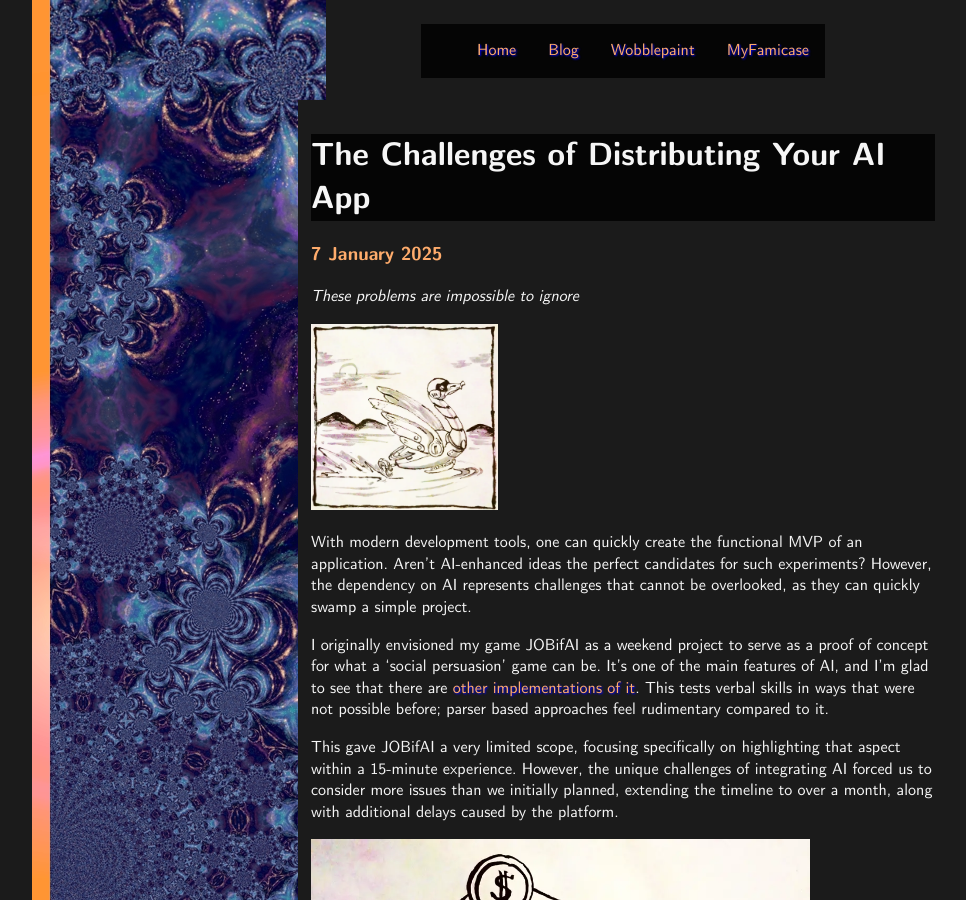
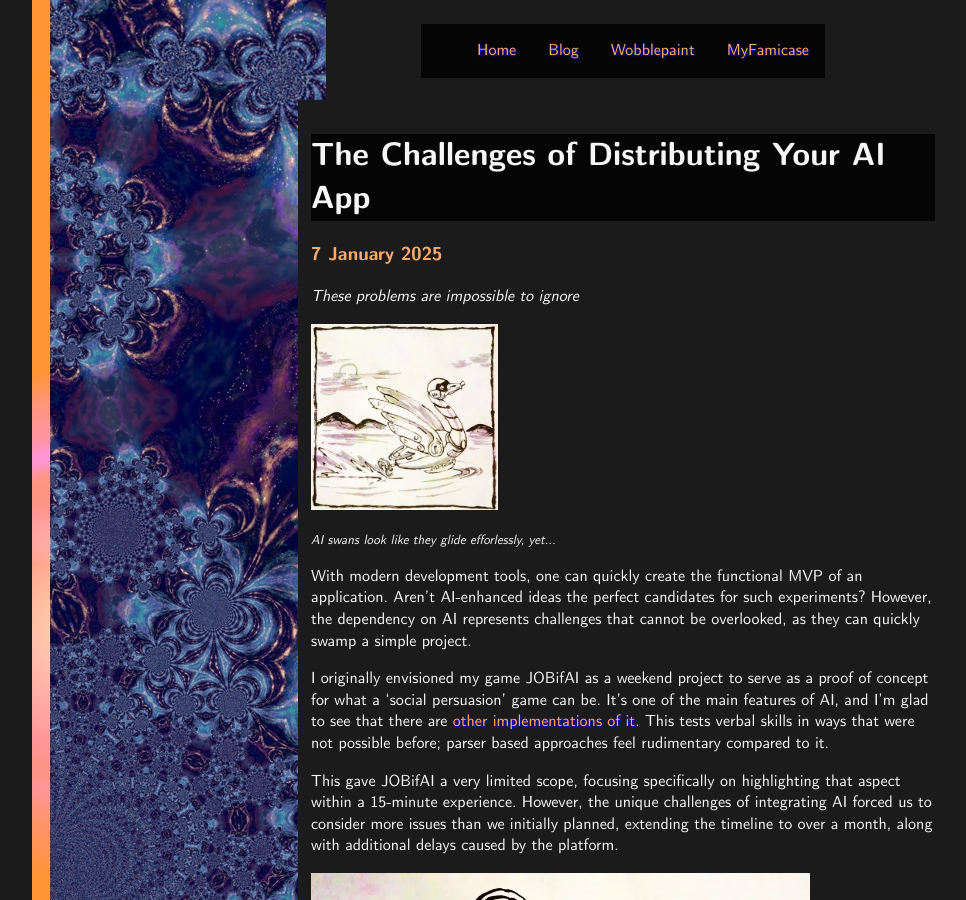
Before and after one commit to Le09/le09.github.io, a Jekyll site: the page built from _posts/2025-01-07-CHALLENGES.md, in a window 1280 px wide and 900 px high. Shown: the whole window, without its empty margins (17-983 px from the left). Built offline with Jekyll 4.4.1, drawn with Linux system fonts in a browser that asks for light colours; comment, search, counter and statistics services are not loaded; some of the changed text lies outside the part shown.

Commit message:
tweak challenges captions

```diff
--- a/_posts/2025-01-07-CHALLENGES.md
+++ b/_posts/2025-01-07-CHALLENGES.md
@@ -5,7 +5,8 @@
 
 _These problems are impossible to ignore_
 
-<img src="/assets/img/ai/swan.webp" alt="AI swans look like they glide efforlessly, yet..." class="w30"/>
+<img src="/assets/img/ai/swan.webp" alt="A robot swan on a lake" class="w30"/>
+<div class="caption_left">AI swans look like they glide efforlessly, yet...</div>
 
 With modern development tools, one can quickly create the functional MVP of an application.
 Aren't AI-enhanced ideas the perfect candidates for such experiments?
@@ -61,7 +62,8 @@
 
 Because of this, the application has to consider authentication to make calls through an intermediary server.
 
-<img src="/assets/img/jobifai/screenshot_explain.webp" alt="Relying on AI to do your job is risky." class="w80"/>
+<img src="/assets/img/jobifai/screenshot_explain.webp" alt="A screenshot of JOBifAI" class="w80"/>
+<div class="caption_left">Relying on AI to do your job is risky.</div>
 
 ## privacy and safety concerns
 
```
